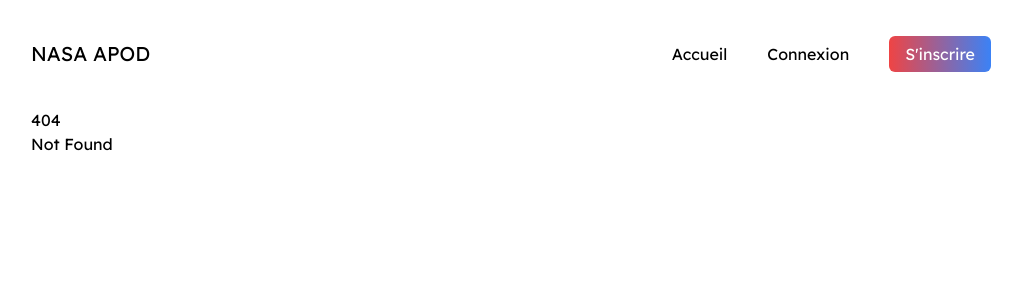
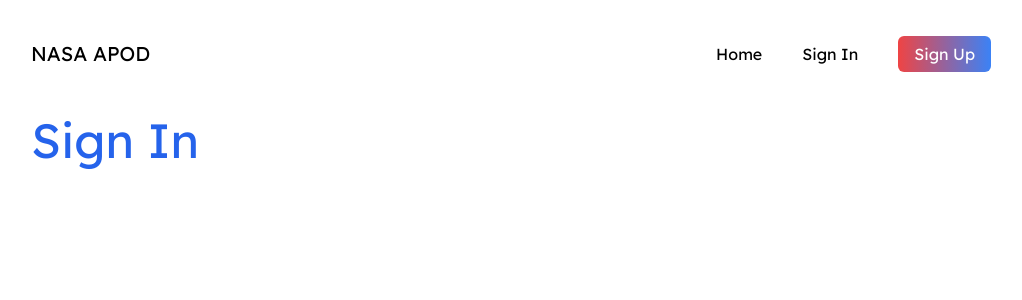
Before and after one commit to eppeque/APOD, a SvelteKit app: page /sign-in in a window 1280 px wide. Before the commit this address had no page. Shown: the top 300 px of the page, without its empty margins (129-1151 px from the left). Built offline with nearby package versions, Linux system fonts and the light colour scheme.

Commit message:
Translated nav links to english + added sign in & sign up pages

```diff
--- a/src/components/Navbar.svelte
+++ b/src/components/Navbar.svelte
@@ -7,13 +7,13 @@
   <h2 class="text-lg lg:text-xl">NASA APOD</h2>
 
   <ul class="flex gap-10 items-center">
-    <Navlink text="Accueil" url="{base}/" />
-    <Navlink text="Connexion" url="{base}/sign-in" />
+    <Navlink text="Home" url="{base}/" />
+    <Navlink text="Sign In" url="{base}/sign-in" />
     <li>
       <a
         href="{base}/sign-up"
         class="py-2 px-4 bg-gradient-to-r from-red-500 to-blue-500 text-white rounded-md hover:from-red-600 hover:to-blue-600"
-        >S'inscrire</a
+        >Sign Up</a
       >
     </li>
   </ul>
--- /dev/null
+++ b/src/routes/sign-in/+page.svelte
@@ -0,0 +1,5 @@
+<script>
+  import Title from "../../components/Title.svelte";
+</script>
+
+<Title text="Sign In" />
--- /dev/null
+++ b/src/routes/sign-up/+page.svelte
@@ -0,0 +1,5 @@
+<script>
+  import Title from "../../components/Title.svelte";
+</script>
+
+<Title text="Sign Up" />
```
